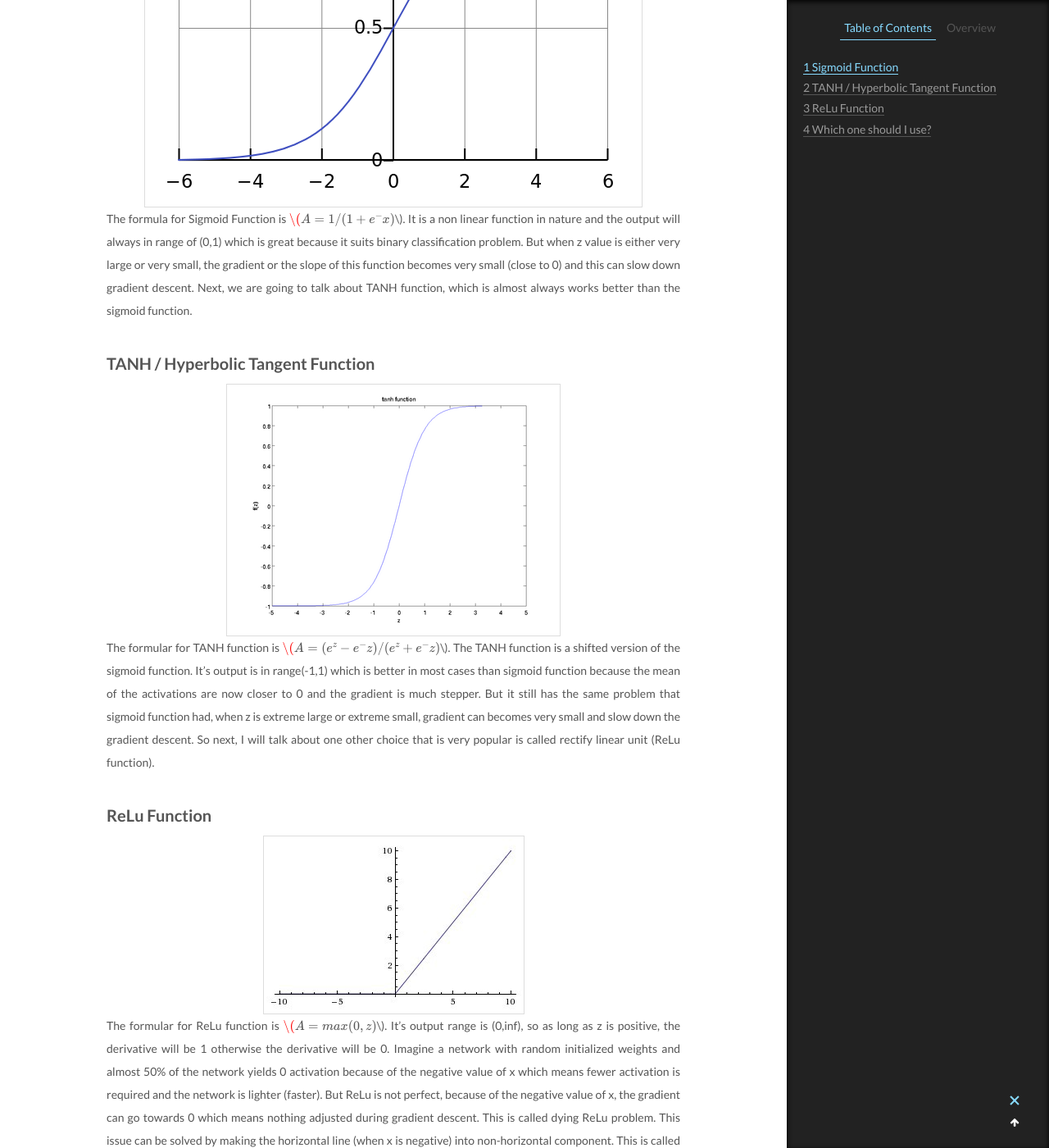
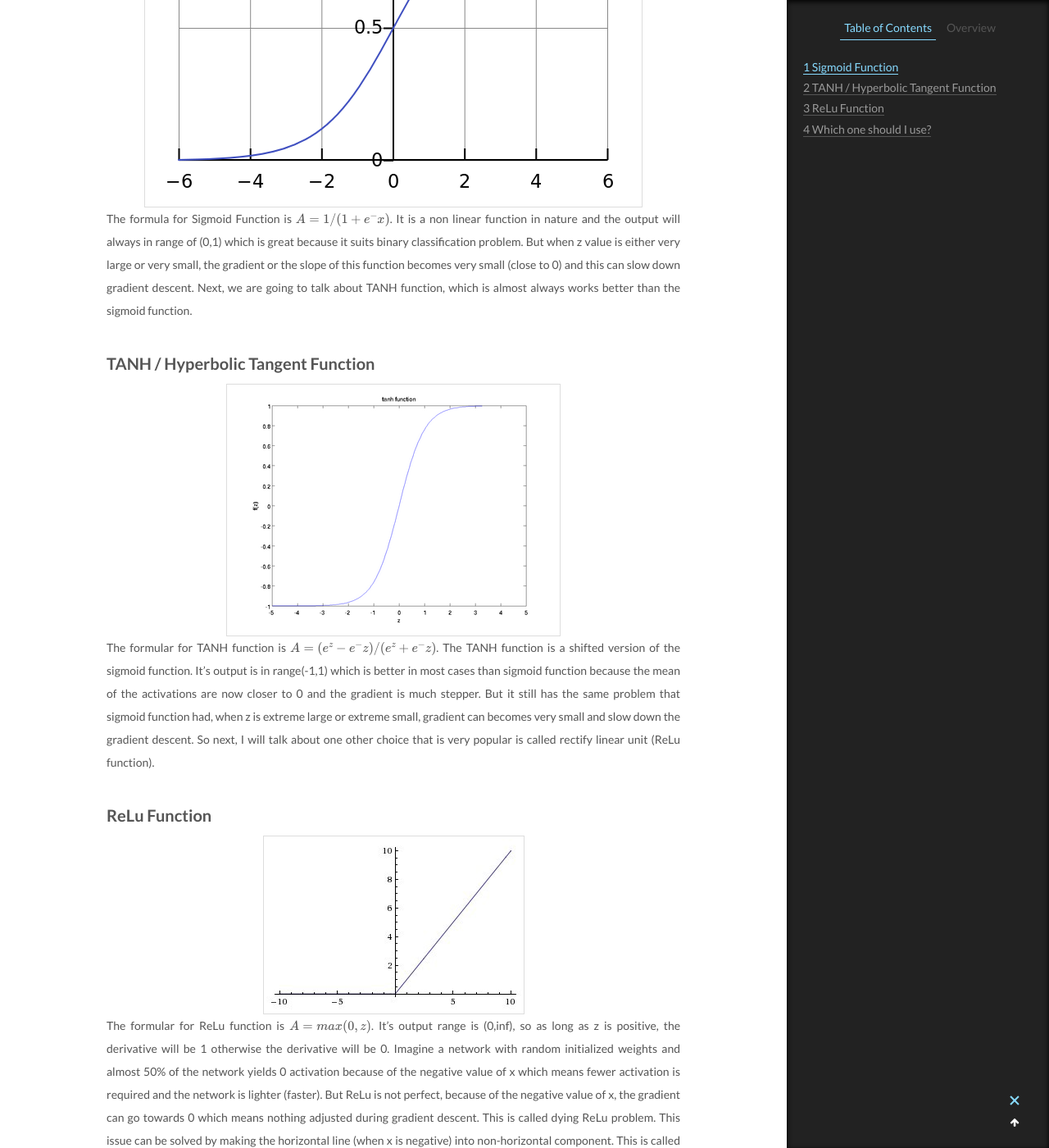
Before and after one commit to masonyc/masonyc.github.io, a Jekyll site: the page built from _posts/2019-04-24-Activation-Functions-in-Neural-Networks.md, in a window 1280 px wide and 1400 px high, scrolled down 617 px. Shown: the whole window at 82% size. Built offline with Jekyll 4.4.1, drawn with Linux system fonts in a browser that asks for light colours; formulas are drawn with MathJax 3; some of the changed text lies outside the part shown.

Commit message:
correction

```diff
--- a/_posts/2019-04-24-Activation-Functions-in-Neural-Networks.md
+++ b/_posts/2019-04-24-Activation-Functions-in-Neural-Networks.md
@@ -12,15 +12,15 @@ In this article, I am going to talk about the commonly used activation functions
 
 ### Sigmoid Function
 ![Sigmoid graph](/assets/images/Sigmoid.png)
-The formula for Sigmoid Function is $$\(A = 1 / (1 + e^-x)\)$$. It is a non linear function in nature and the output will always in range of (0,1) which is great because it suits binary classification problem. But when z value is either very large or very small, the gradient or the slope of this function becomes very small (close to 0) and this can slow down gradient descent. Next, we are going to talk about TANH function, which is almost always works better than the sigmoid function.
+The formula for Sigmoid Function is $$A = 1 / (1 + e^-x)$$. It is a non linear function in nature and the output will always in range of (0,1) which is great because it suits binary classification problem. But when z value is either very large or very small, the gradient or the slope of this function becomes very small (close to 0) and this can slow down gradient descent. Next, we are going to talk about TANH function, which is almost always works better than the sigmoid function.
 
 ### TANH / Hyperbolic Tangent Function
 ![TANH graph](/assets/images/TANH.png)
-The formular for TANH function is $$\(A = (e^z - e^-z) / (e^z + e^-z)\)$$. The TANH function is a shifted version of the sigmoid function. It's output is in range(-1,1) which is better in most cases than sigmoid function because the mean of the activations are now closer to 0 and the gradient is much stepper. But it still has the same problem that sigmoid function had, when z is extreme large or extreme small, gradient can becomes very small and slow down the gradient descent. So next, I will talk about one other choice that is very popular is called rectify linear unit (ReLu function).
+The formular for TANH function is $$A = (e^z - e^-z) / (e^z + e^-z)$$. The TANH function is a shifted version of the sigmoid function. It's output is in range(-1,1) which is better in most cases than sigmoid function because the mean of the activations are now closer to 0 and the gradient is much stepper. But it still has the same problem that sigmoid function had, when z is extreme large or extreme small, gradient can becomes very small and slow down the gradient descent. So next, I will talk about one other choice that is very popular is called rectify linear unit (ReLu function).
 
 ### ReLu Function
 ![ReLu graph](/assets/images/ReLu.jpeg)
-The formular for ReLu function is $$\(A = max(0, z)\)$$. It's output range is (0,inf), so as long as z is positive, the derivative will be 1 otherwise the derivative will be 0. Imagine a network with random initialized weights and almost 50% of the network yields 0 activation because of the negative value of x which means fewer activation is required and the network is lighter (faster). But ReLu is not perfect, because of the negative value of x, the gradient can go towards 0 which means nothing adjusted during gradient descent. This is called dying ReLu problem. This issue can be solved by making the horizontal line (when x is negative) into non-horizontal component. This is called leaky ReLu. The idea is let the gradient be non zero and recover during training eventually.
+The formular for ReLu function is $$A = max(0, z)$$. It's output range is (0,inf), so as long as z is positive, the derivative will be 1 otherwise the derivative will be 0. Imagine a network with random initialized weights and almost 50% of the network yields 0 activation because of the negative value of x which means fewer activation is required and the network is lighter (faster). But ReLu is not perfect, because of the negative value of x, the gradient can go towards 0 which means nothing adjusted during gradient descent. This is called dying ReLu problem. This issue can be solved by making the horizontal line (when x is negative) into non-horizontal component. This is called leaky ReLu. The idea is let the gradient be non zero and recover during training eventually.
 
 ### Which one should I use?
 If you had to pick one, I would just use the ReLU because there are less gradient that is close to 0 which slows down the gradient descent. I would say never use sigmoid fcuntion unless you are doing binary classification or output layer in neural network, and the reason I said never use it is because TANH function is pretty much superior.
```
